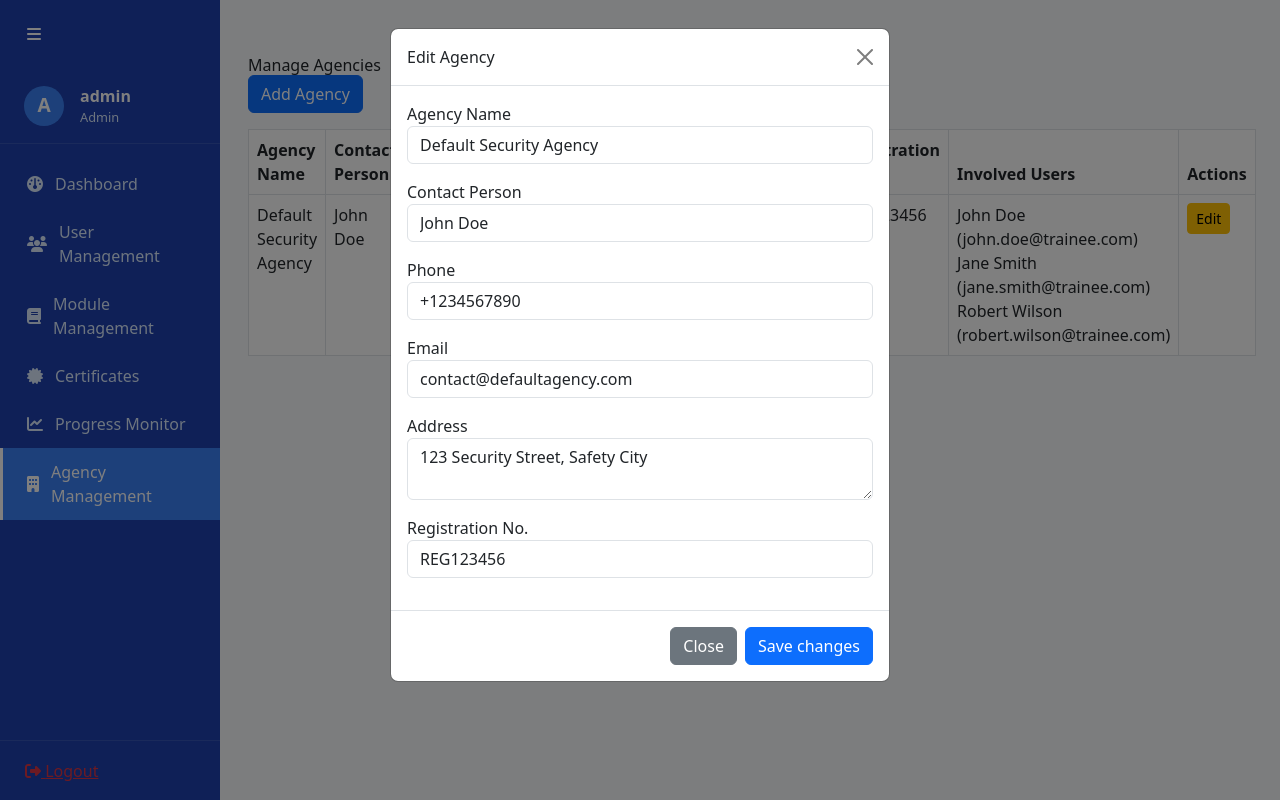
After one commit to AzimSyafi/Training-System-2, a Flask app: page /admin/agencies in a window 1280 px wide, after a click on "Edit". The commit adds this page. Run offline with Flask 3, Linux system fonts and the light colour scheme; a user stored in the database is signed in; some libraries are stand-ins or nearby versions.

Commit message:
admin changes

```diff
--- a/app.py
+++ b/app.py
@@ -1018,5 +1018,57 @@ def api_submit_quiz(module_id):
     feedback = 'Great job!' if score >= 75 else ('Keep practicing.' if score >= 50 else 'Needs improvement.')
     return jsonify({'score': score, 'feedback': feedback})
 
+@app.route('/admin/agencies')
+@login_required
+def admin_agencies():
+    if not isinstance(current_user, Admin):
+        if isinstance(current_user, User):
+            return redirect(url_for('user_dashboard'))
+        if isinstance(current_user, Trainer):
+            return redirect(url_for('trainer_portal'))
+        return redirect(url_for('login'))
+    agencies = Agency.query.all()
+    return render_template('admin_agencies.html', agencies=agencies)
+
+@app.route('/admin/add_agency', methods=['POST'])
+@login_required
+def add_agency():
+    if not isinstance(current_user, Admin):
+        return redirect(url_for('login'))
+    agency_name = request.form.get('agency_name')
+    PIC = request.form.get('PIC')
+    contact_number = request.form.get('contact_number')
+    email = request.form.get('email')
+    address = request.form.get('address')
+    Reg_of_Company = request.form.get('Reg_of_Company')
+    new_agency = Agency(
+        agency_name=agency_name,
+        PIC=PIC,
+        contact_number=contact_number,
+        email=email,
+        address=address,
+        Reg_of_Company=Reg_of_Company
+    )
+    db.session.add(new_agency)
+    db.session.commit()
+    flash('Agency added successfully!', 'success')
+    return redirect(url_for('admin_agencies'))
+
+@app.route('/admin/edit_agency/<int:agency_id>', methods=['POST'])
+@login_required
+def edit_agency(agency_id):
+    if not isinstance(current_user, Admin):
+        return redirect(url_for('login'))
+    agency = Agency.query.get_or_404(agency_id)
+    agency.agency_name = request.form.get('agency_name')
+    agency.PIC = request.form.get('PIC')
+    agency.contact_number = request.form.get('contact_number')
+    agency.email = request.form.get('email')
+    agency.address = request.form.get('address')
+    agency.Reg_of_Company = request.form.get('Reg_of_Company')
+    db.session.commit()
+    flash('Agency updated successfully!', 'success')
+    return redirect(url_for('admin_agencies'))
+
 if __name__ == '__main__':
     app.run(debug=True)
--- /dev/null
+++ b/templates/admin_agencies.html
@@ -0,0 +1,131 @@
+{% extends "base.html" %}
+
+{% block content %}
+<div class="container mt-4">
+    <h2>Manage Agencies</h2>
+    <button class="btn btn-primary mb-3" data-bs-toggle="modal" data-bs-target="#addAgencyModal">Add Agency</button>
+    <table class="table table-bordered">
+        <thead>
+            <tr>
+                <th>Agency Name</th>
+                <th>Contact Person</th>
+                <th>Phone</th>
+                <th>Email</th>
+                <th>Address</th>
+                <th>Registration No.</th>
+                <th>Involved Users</th>
+                <th>Actions</th>
+            </tr>
+        </thead>
+        <tbody>
+            {% for agency in agencies %}
+            <tr>
+                <td>{{ agency.agency_name }}</td>
+                <td>{{ agency.PIC }}</td>
+                <td>{{ agency.contact_number }}</td>
+                <td>{{ agency.email }}</td>
+                <td>{{ agency.address }}</td>
+                <td>{{ agency.Reg_of_Company }}</td>
+                <td>
+                    {% for user in agency.users %}
+                        <div>{{ user.full_name }} ({{ user.email }})</div>
+                    {% else %}
+                        <span class="text-muted">No users</span>
+                    {% endfor %}
+                </td>
+                <td>
+                    <button class="btn btn-sm btn-warning" data-bs-toggle="modal" data-bs-target="#editAgencyModal{{ agency.agency_id }}">Edit</button>
+                </td>
+            </tr>
+            <!-- Edit Modal for each agency -->
+            <div class="modal fade" id="editAgencyModal{{ agency.agency_id }}" tabindex="-1" aria-labelledby="editAgencyModalLabel{{ agency.agency_id }}" aria-hidden="true">
+              <div class="modal-dialog">
+                <div class="modal-content">
+                  <form method="POST" action="{{ url_for('edit_agency', agency_id=agency.agency_id) }}">
+                    <div class="modal-header">
+                      <h5 class="modal-title" id="editAgencyModalLabel{{ agency.agency_id }}">Edit Agency</h5>
+                      <button type="button" class="btn-close" data-bs-dismiss="modal" aria-label="Close"></button>
+                    </div>
+                    <div class="modal-body">
+                        <div class="mb-3">
+                            <label>Agency Name</label>
+                            <input type="text" class="form-control" name="agency_name" value="{{ agency.agency_name }}" required>
+                        </div>
+                        <div class="mb-3">
+                            <label>Contact Person</label>
+                            <input type="text" class="form-control" name="PIC" value="{{ agency.PIC }}" required>
+                        </div>
+                        <div class="mb-3">
+                            <label>Phone</label>
+                            <input type="text" class="form-control" name="contact_number" value="{{ agency.contact_number }}" required>
+                        </div>
+                        <div class="mb-3">
+                            <label>Email</label>
+                            <input type="email" class="form-control" name="email" value="{{ agency.email }}" required>
+                        </div>
+                        <div class="mb-3">
+                            <label>Address</label>
+                            <textarea class="form-control" name="address" required>{{ agency.address }}</textarea>
+                        </div>
+                        <div class="mb-3">
+                            <label>Registration No.</label>
+                            <input type="text" class="form-control" name="Reg_of_Company" value="{{ agency.Reg_of_Company }}" required>
+                        </div>
+                    </div>
+                    <div class="modal-footer">
+                      <button type="button" class="btn btn-secondary" data-bs-dismiss="modal">Close</button>
+                      <button type="submit" class="btn btn-primary">Save changes</button>
+                    </div>
+                  </form>
+                </div>
+              </div>
+            </div>
+            {% endfor %}
+        </tbody>
+    </table>
+
+    <!-- Add Agency Modal -->
+    <div class="modal fade" id="addAgencyModal" tabindex="-1" aria-labelledby="addAgencyModalLabel" aria-hidden="true">
+      <div class="modal-dialog">
+        <div class="modal-content">
+          <form method="POST" action="{{ url_for('add_agency') }}">
+            <div class="modal-header">
+              <h5 class="modal-title" id="addAgencyModalLabel">Add Agency</h5>
+              <button type="button" class="btn-close" data-bs-dismiss="modal" aria-label="Close"></button>
+            </div>
+            <div class="modal-body">
+                <div class="mb-3">
+                    <label>Agency Name</label>
+                    <input type="text" class="form-control" name="agency_name" required>
+                </div>
+                <div class="mb-3">
+                    <label>Contact Person</label>
+                    <input type="text" class="form-control" name="PIC" required>
+                </div>
+                <div class="mb-3">
+                    <label>Phone</label>
+                    <input type="text" class="form-control" name="contact_number" required>
+                </div>
+                <div class="mb-3">
+                    <label>Email</label>
+                    <input type="email" class="form-control" name="email" required>
+                </div>
+                <div class="mb-3">
+                    <label>Address</label>
+                    <textarea class="form-control" name="address" required></textarea>
+                </div>
+                <div class="mb-3">
+                    <label>Registration No.</label>
+                    <input type="text" class="form-control" name="Reg_of_Company" required>
+                </div>
+            </div>
+            <div class="modal-footer">
+              <button type="button" class="btn btn-secondary" data-bs-dismiss="modal">Close</button>
+              <button type="submit" class="btn btn-primary">Add Agency</button>
+            </div>
+          </form>
+        </div>
+      </div>
+    </div>
+</div>
+{% endblock %}
--- a/templates/base.html
+++ b/templates/base.html
@@ -187,6 +187,7 @@
                 <a class="nav-link {% if request.endpoint=='admin_modules' %}active{% endif %}" href="{{ url_for('admin_modules') }}"><i class="fas fa-book"></i> <span class="link-text">Module Management</span></a>
                 <a class="nav-link {% if request.endpoint=='admin_certificates' %}active{% endif %}" href="{{ url_for('admin_certificates') }}"><i class="fas fa-certificate"></i> <span class="link-text">Certificates</span></a>
                 <a class="nav-link {% if request.endpoint=='monitor_progress' %}active{% endif %}" href="{{ url_for('monitor_progress') }}"><i class="fas fa-chart-line"></i> <span class="link-text">Progress Monitor</span></a>
+                <a class="nav-link {% if request.endpoint=='admin_agencies' %}active{% endif %}" href="{{ url_for('admin_agencies') }}"><i class="fas fa-building"></i> <span class="link-text">Agency Management</span></a>
             {% else %}
                 <a class="nav-link {% if request.endpoint=='login' %}active{% endif %}" href="{{ url_for('login') }}"><i class="fas fa-sign-in-alt"></i> <span class="link-text">Login</span></a>
                 <a class="nav-link {% if request.endpoint=='signup' %}active{% endif %}" href="{{ url_for('signup') }}"><i class="fas fa-user-plus"></i> <span class="link-text">Sign Up</span></a>
```
Also changed, not shown: static/profile_pics/download_1.jpg (added).
